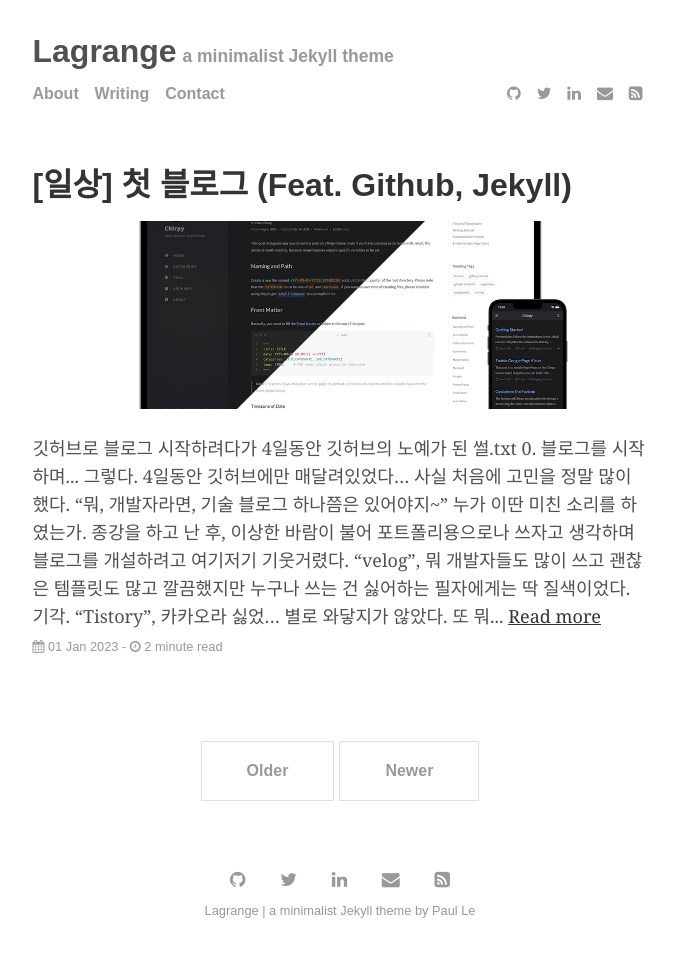
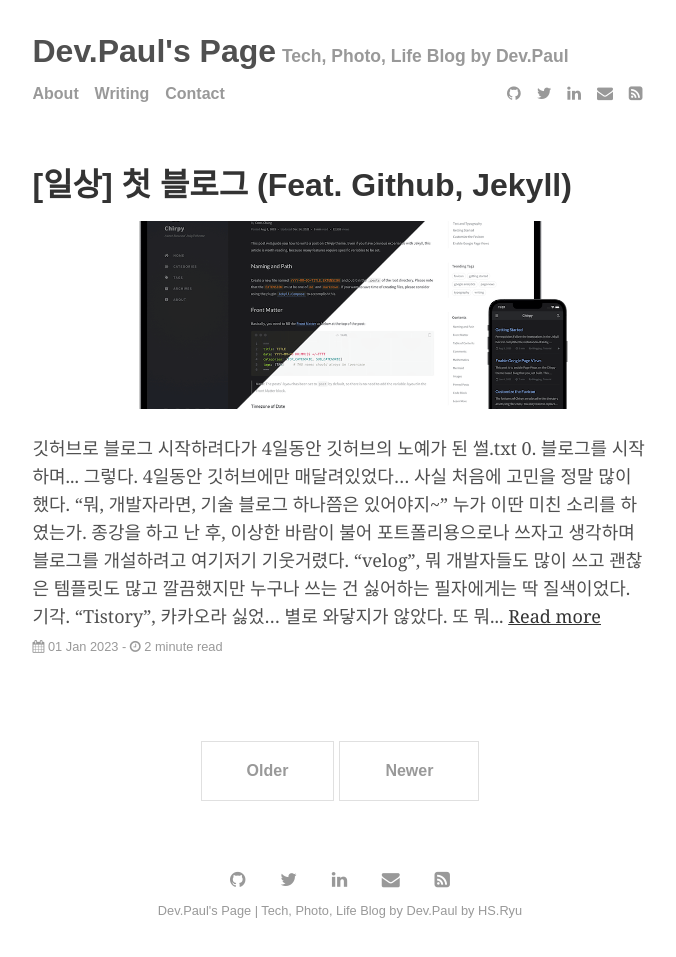
Before and after one commit to IIIBreakeRIII/IIIBreakeRIII.github.io, a Jekyll site: the page built from index.html, in a window 1280 px wide. Shown: the whole page, without its empty margins (300-976 px from the left). Built offline with Jekyll 4.4.1, drawn with Linux system fonts in a browser that asks for light colours; some web fonts are replaced; the list of posts is cut into pages by our own code.

Commit message:
Edit config

```diff
--- a/_config.yml
+++ b/_config.yml
@@ -20,9 +20,9 @@
 plugins:             [jekyll-paginate, jekyll-sitemap, jekyll-feed, jekyll-seo-tag]
 
 # Customise atom feed settings (this is where Jekyll-Feed gets configuration information)
-title:		           'Lagrange'
-description:	       'a minimalist Jekyll theme'
-author:              'Paul Le'
+title:		           "Dev.Paul's Page"
+description:	       'Tech, Photo, Life Blog by Dev.Paul'
+author:              'HS.Ryu'
 
 # RSS 2.0 can be used instead of Atom by uncommenting following two lines
 #feed:
```
